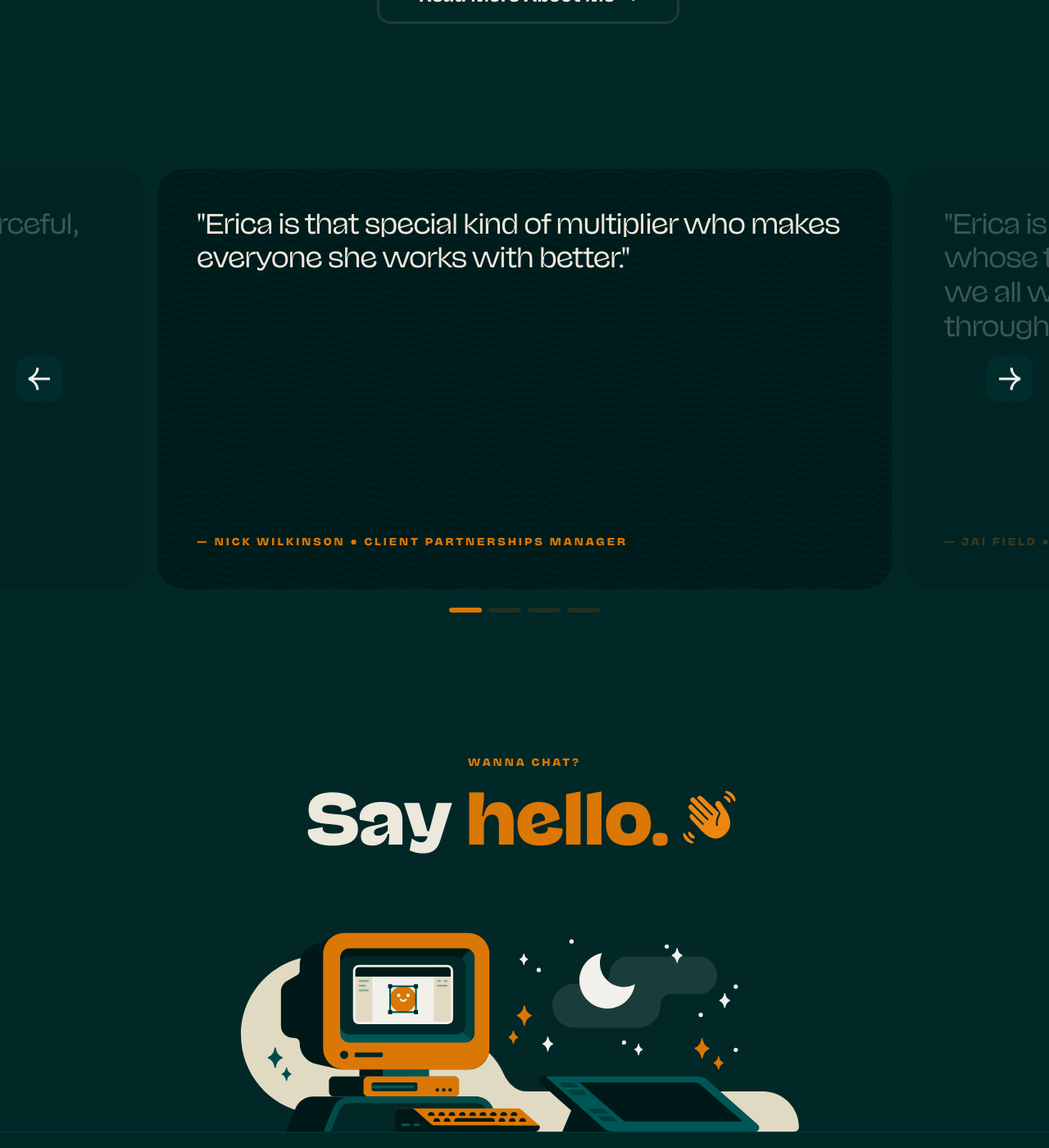
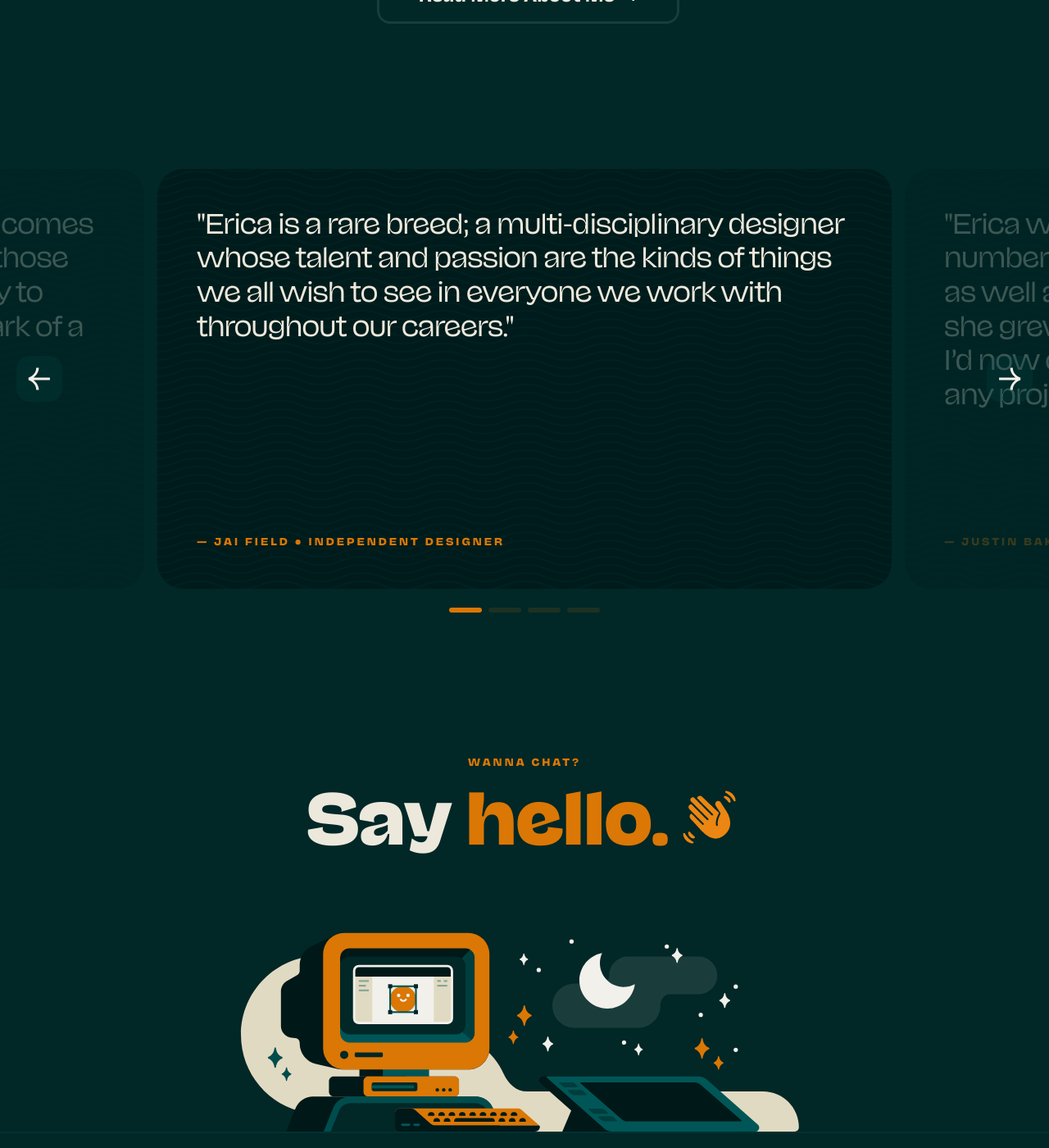
Before and after one commit to ehyleong/ehyleong.github.io, a Jekyll site: the page built from index.html, in a window 1280 px wide and 1400 px high, scrolled down 2920 px. Shown: the whole window at 82% size. Built offline with Jekyll 4.4.1, drawn with Linux system fonts in a browser that asks for light colours; nearby versions of some CDN libraries; comment, search, counter and statistics services are not loaded.

Commit message:
404 illo

```diff
--- a/404.html
+++ b/404.html
@@ -9,7 +9,7 @@
 
 <header class="fourohfour spacer bottom-spacer">
   <div class="row wrap">
-    <div class="col-lg-3 col-lg-offset-1 col-md-4 col-md-offset-1 col-sm-4 col-xs-6 bottom-half-spacer">
+    <div class="col-lg-3 col-lg-offset-1 col-md-3 col-md-offset-1 col-sm-4 col-xs-7 bottom-half-spacer">
       <img src="/img/global/404-illo.svg" loading="eager"/>
     </div>
     <div class="col-lg-6 col-lg-offset-1 col-md-6 col-md-offset-1 col-sm-7 col-sm-offset-1 col-xs-12">
--- a/_data/testimonials.yml
+++ b/_data/testimonials.yml
@@ -1,7 +1,3 @@
-nick:
-  name: Nick Wilkinson • Client Partnerships Manager
-  quote: Erica is that special kind of multiplier who makes everyone she works with better.
-
 jai:
   name: Jai Field • Independent Designer
   quote: Erica is a rare breed; a multi-disciplinary designer whose talent and passion are the kinds of things we all wish to see in everyone we work with throughout our careers.
@@ -13,3 +9,7 @@
 chad:
   name: Chad Chambers • Design Leader
   quote: Erica is exceedingly capable, highly resourceful, and comfortingly responsible with any assignment thrown her way. Your team is missing a piece without her on it.
+
+nick:
+  name: Nick Wilkinson • Client Partnerships Manager
+  quote: Erica’s approach inspires confidence, welcomes curiosity, and underscores quality. To me, those traits, combined with her tack-sharp ability to deliver exemplary design work, are the mark of a supremely talented professional.
--- a/_sass/main.scss
+++ b/_sass/main.scss
@@ -1371,7 +1371,7 @@
 // 2.8 404
 
 
-header.fourohfour, header.thanks, header.holding {
+header.thanks, header.holding {
 	position: relative;
 
 	@include for-size(phone-only) {
```
Also changed, not shown: img/global/404-illo.svg.
